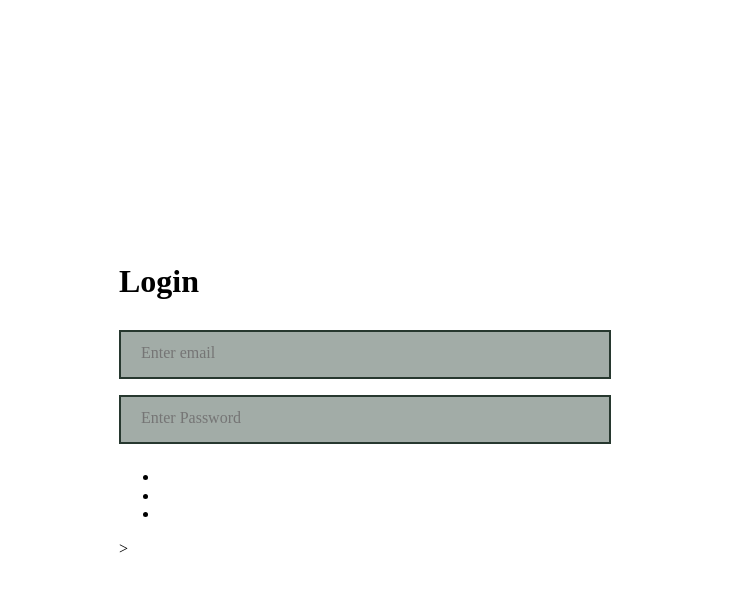
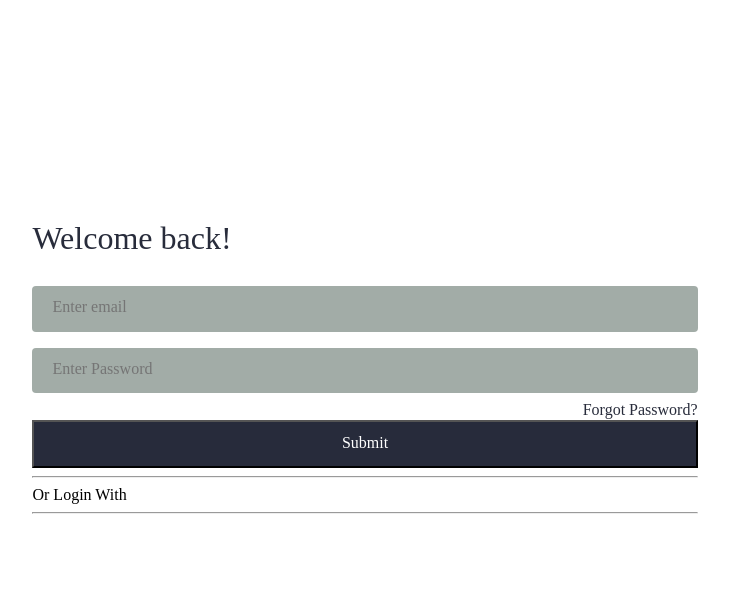
Before and after one commit to Yorboot/Starbot, a PHP site: page /Starbot/includes/extra-pages/Login/index.html in a window 1280 px wide. Shown: the top 600 px of the page, without its empty margins (275-1004 px from the left). Run offline with PHP 8.4, Linux system fonts and the light colour scheme; some libraries are stand-ins or nearby versions; some web fonts are replaced.

Commit message:
Login
Login screen improvements

```diff
--- a/includes/extra-pages/Login/index.html
+++ b/includes/extra-pages/Login/index.html
@@ -4,25 +4,31 @@
     <meta charset="UTF-8">
     <meta name="viewport" content="width=device-width, initial-scale=1.0">
     <title>Login</title>
-    <link rel="stylesheet" href="node_modules/normalize.css/normalize.css">
+    <link rel="icon" href="../../../images/favcon.png">
+    <link rel="stylesheet" href="../../../node_modules/normalize.css/normalize.css">
     <link rel="stylesheet" href="style.css">
 </head>
 <body>
     <main class="Container">
         <form>
-            <h1 class="Title">Login</h1>
+            <h1 class="Title">Welcome back!</h1>
             <div>
                 <input class="Inputs" type="text" placeholder="Enter email">
                 <input class="Inputs" type="password" placeholder="Enter Password">
+                <a src = "../ForgotPsw/index.html" class="Fpsw">Forgot Password?</a>
+                <button type="submit" class="Submit">Submit</button>
             </div>
-
+            <hr>Or Login With<hr>
             <div>
                  <ul class="Boxes">
                     <li class=""><a href=""><img src="" alt=""></a></li>
                     <li><a href=""><img src="" alt=""></a></li>
                     <li><a href=""><img src="" alt=""></a></li>
                 </ul>
-            </div>>
+            </div>
+            <div>
+                <span><a></a></span>
+            </div>
         </form>
     </main>
 </body>
--- a/includes/extra-pages/Login/style.css
+++ b/includes/extra-pages/Login/style.css
@@ -6,6 +6,21 @@ html {
 body {
   margin: 0%;
   padding: 0%;
+}
+
+@font-face {
+  font-family: Mainfont;
+  src: url(../../fonts/Inter/Inter-VariableFont_slnt\,wght.ttf);
+}
+h1, h2, h3, h4, h5, h6, span, div, input[type=text],
+input[type=password], a {
+  font-family: Mainfont;
+  font-weight: 500;
+  color: rgba(2, 7, 25, 0.85);
+}
+
+ul {
+  list-style: none;
 }
 
 .Container {
@@ -21,8 +36,25 @@ body {
   padding: 12px 20px 15px 20px;
   margin: 8px 0;
   display: inline-block;
-  border: 2px solid rgb(39, 56, 47);
+  border: 2px rgb(39, 56, 47);
   box-sizing: border-box;
+  border-radius: 4px;
+}
+
+.Inputs:focus::placeholder {
+  opacity: 0;
+}
+
+.Submit {
+  width: 100%;
+  height: 6vh;
+  background-color: rgba(2, 7, 25, 0.85);
+  color: white;
+}
+
+.Fpsw {
+  float: right;
+  cursor: pointer;
 }
 
 /*# sourceMappingURL=style.css.map */
--- a/includes/extra-pages/Login/style.scss
+++ b/includes/extra-pages/Login/style.scss
@@ -1,3 +1,4 @@
+$TextC:rgba(2, 7, 25, 0.85);
 $Width:100vh;
 $height:100vh;
 html{
@@ -8,7 +9,20 @@ body{
     margin: 0%;
     padding: 0%;
 }
+@font-face{
+    font-family: Mainfont;
+    src: url(../../fonts/Inter/Inter-VariableFont_slnt\,wght.ttf);
 
+}
+h1,h2,h3,h4,h5,h6,span,div,input[type=text],
+input[type=password],a{
+    font-family: Mainfont;
+    font-weight: 500;
+    color: $TextC;
+}
+ul{
+    list-style: none;
+}
 .Container {
     justify-content: center;
     align-items: center;
@@ -21,6 +35,20 @@ body{
     padding: 12px 20px 15px 20px;
     margin: 8px 0;
     display: inline-block;
-    border: 2px solid rgb(39, 56, 47);
+    border: 2px rgb(39, 56, 47);
     box-sizing: border-box;
+    border-radius: 4px;
 }
+.Inputs:focus::placeholder{
+    opacity: 0;
+}
+.Submit{
+    width: 100%;
+    height: 6vh;
+    background-color: $TextC;
+    color: white;
+}
+.Fpsw{
+    float: right;
+    cursor: pointer;
+}
```
Also changed, not shown: 1 other file.
